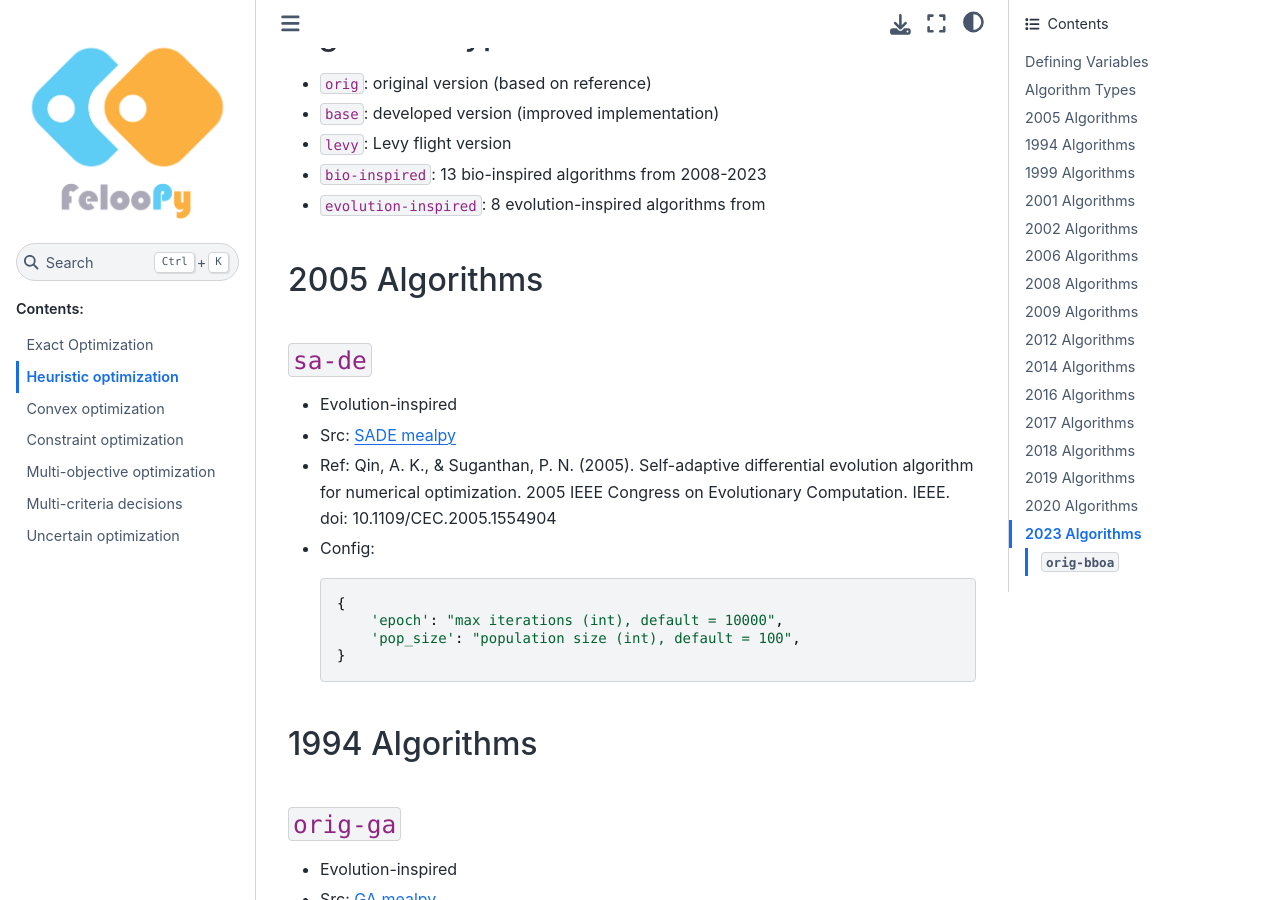
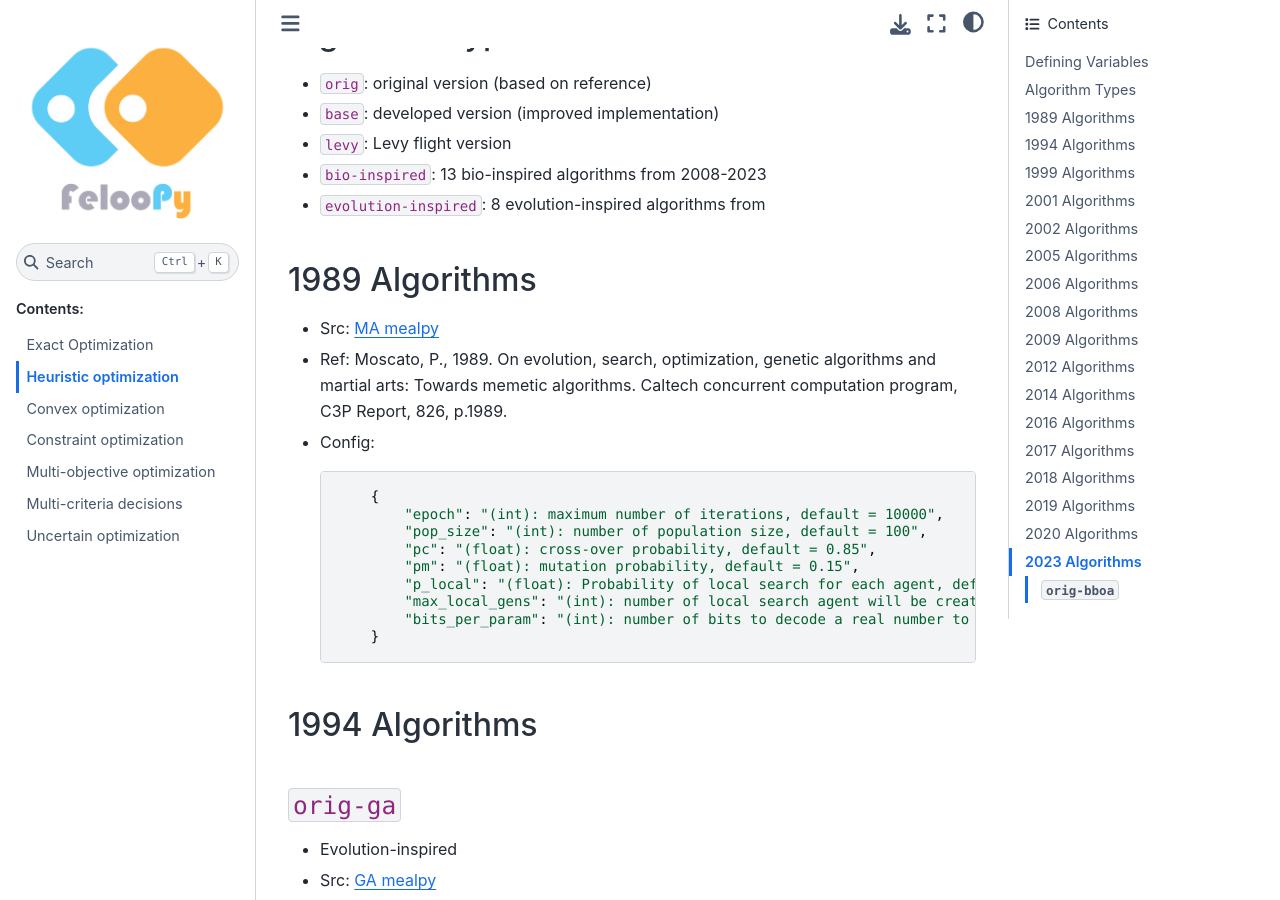
Before and after one commit to ktafakkori/feloopy, a Sphinx documentation site: the page built from docs/heuristic.md, in a window 1280 px wide and 900 px high, scrolled down 706 px. Built offline with Sphinx 7.4.7 and the Sphinx Book theme 1.1.4, drawn with Linux system fonts in a browser that asks for light colours; some of the changed text lies outside the part shown.

Commit message:
revised docs.

````diff
--- a/docs/heuristic.md
+++ b/docs/heuristic.md
@@ -29,24 +29,24 @@ In this documentation section, the elements that let you work with heuristic opt
 - `bio-inspired`: 13 bio-inspired algorithms from 2008-2023
 - `evolution-inspired`: 8 evolution-inspired algorithms from
 
+## 1989 Algorithms
 
-## 2005 Algorithms
+- Src: [MA mealpy](https://github.com/thieu1995/mealpy/blob/master/mealpy/evolutionary_based/MA.py)
 
-### `sa-de`
-
-- Evolution-inspired
-
-- Src: [SADE mealpy](https://github.com/thieu1995/mealpy/blob/master/mealpy/evolutionary_based/DE.py)
-
-- Ref: Qin, A. K., & Suganthan, P. N. (2005). Self-adaptive differential evolution algorithm for numerical optimization. 2005 IEEE Congress on Evolutionary Computation. IEEE. doi: 10.1109/CEC.2005.1554904
+- Ref: Moscato, P., 1989. On evolution, search, optimization, genetic algorithms and martial arts: Towards memetic algorithms. Caltech concurrent computation program, C3P Report, 826, p.1989.
 
 - Config:
 
     ```python
-    {
-        'epoch': "max iterations (int), default = 10000",
-        'pop_size': "population size (int), default = 100",
-    }
+        {
+            "epoch": "(int): maximum number of iterations, default = 10000",
+            "pop_size": "(int): number of population size, default = 100",
+            "pc": "(float): cross-over probability, default = 0.85",
+            "pm": "(float): mutation probability, default = 0.15",
+            "p_local": "(float): Probability of local search for each agent, default=0.5",
+            "max_local_gens": "(int): number of local search agent will be created during local search mechanism, default=10",
+            "bits_per_param": "(int): number of bits to decode a real number to 0-1 bitstring, default=4"
+        }
     ```
 
 ## 1994 Algorithms
@@ -226,6 +226,25 @@ In this documentation section, the elements that let you work with heuristic opt
     }
     ```
 
+
+## 2005 Algorithms
+
+### `sa-de`
+
+- Evolution-inspired
+
+- Src: [SADE mealpy](https://github.com/thieu1995/mealpy/blob/master/mealpy/evolutionary_based/DE.py)
+
+- Ref: Qin, A. K., & Suganthan, P. N. (2005). Self-adaptive differential evolution algorithm for numerical optimization. 2005 IEEE Congress on Evolutionary Computation. IEEE. doi: 10.1109/CEC.2005.1554904
+
+- Config:
+
+    ```python
+    {
+        'epoch': "max iterations (int), default = 10000",
+        'pop_size': "population size (int), default = 100",
+    }
+    ```
 ## 2006 Algorithms
 
 ### `orig-iwo`
````
